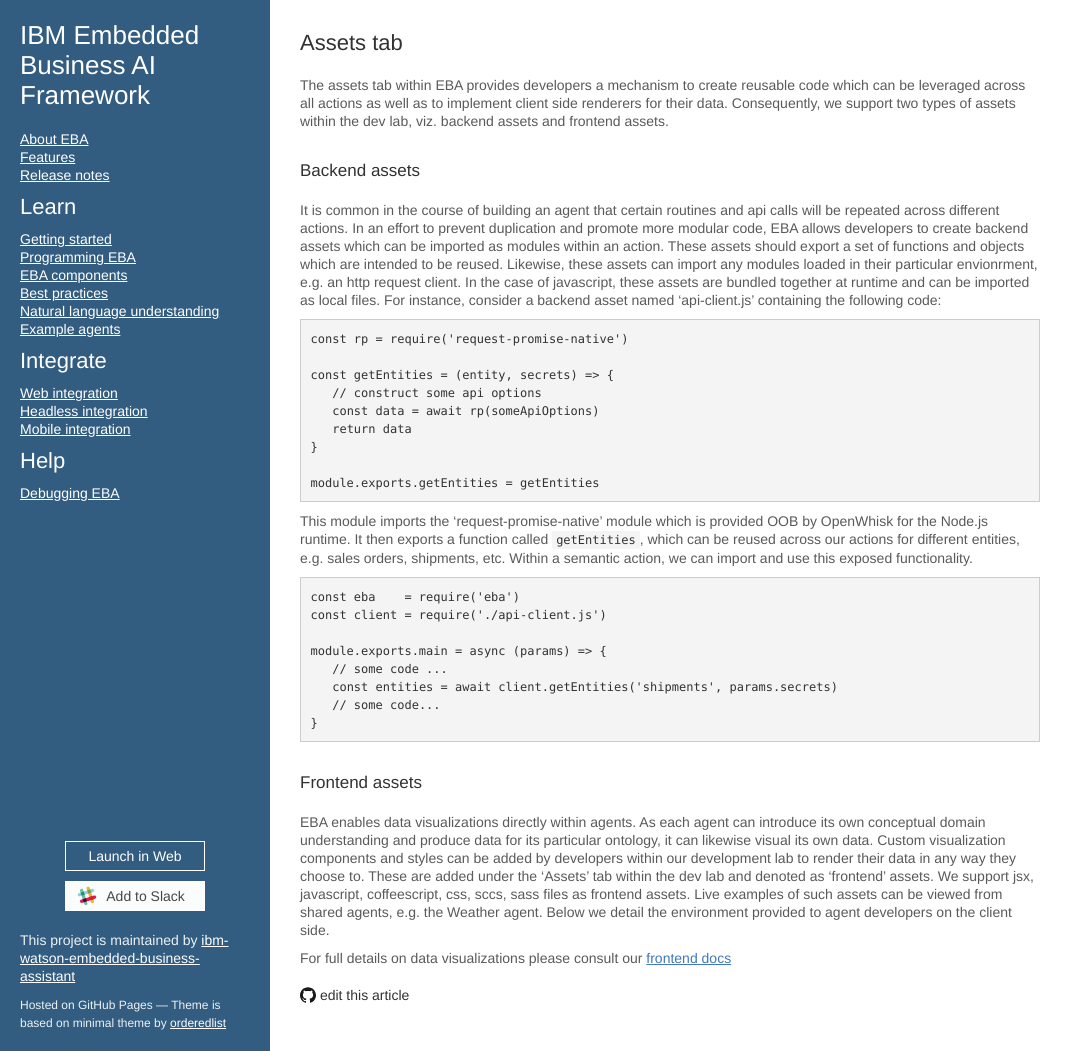
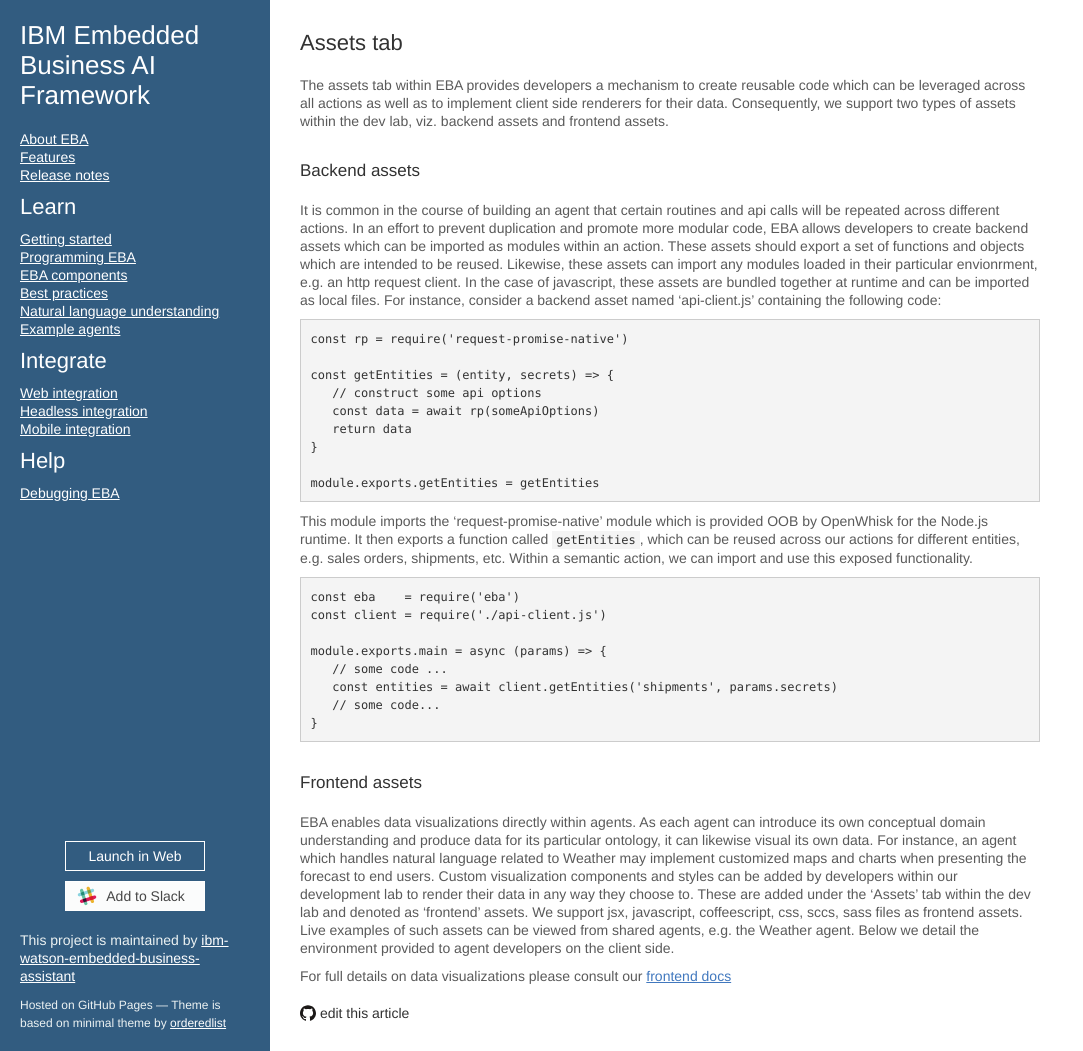
Before and after one commit to ibm-watson-embedded-business-assistant/eba-example-agents, a Jekyll site: the page built from docs/lab/Assets.md, in a window 1280 px wide and 1051 px high. Shown: the whole window, without its empty margins (0-1083 px from the left). Built offline with Jekyll 4.4.1, drawn with Linux system fonts in a browser that asks for light colours; our own code applies the rules of GitHub Pages for plain Markdown files.

Commit message:
Update Assets.md

```diff
--- a/docs/lab/Assets.md
+++ b/docs/lab/Assets.md
@@ -34,6 +34,6 @@
 
 ### Frontend assets
 
-EBA enables data visualizations directly within agents. As each agent can introduce its own conceptual domain understanding and produce data for its particular ontology, it can likewise visual its own data. Custom visualization components and styles can be added by developers within our development lab to render their data in any way they choose to. These are added under the 'Assets' tab within the dev lab and denoted as 'frontend' assets. We support jsx, javascript, coffeescript, css, sccs, sass files as frontend assets. Live examples of such assets can be viewed from shared agents, e.g. the Weather agent. Below we detail the environment provided to agent developers on the client side.
+EBA enables data visualizations directly within agents. As each agent can introduce its own conceptual domain understanding and produce data for its particular ontology, it can likewise visual its own data. For instance, an agent which handles natural language related to Weather may implement customized maps and charts when presenting the forecast to end users. Custom visualization components and styles can be added by developers within our development lab to render their data in any way they choose to. These are added under the 'Assets' tab within the dev lab and denoted as 'frontend' assets. We support jsx, javascript, coffeescript, css, sccs, sass files as frontend assets. Live examples of such assets can be viewed from shared agents, e.g. the Weather agent. Below we detail the environment provided to agent developers on the client side.
 
 For full details on data visualizations please consult our [frontend docs](./assets/Frontend.md)
```
